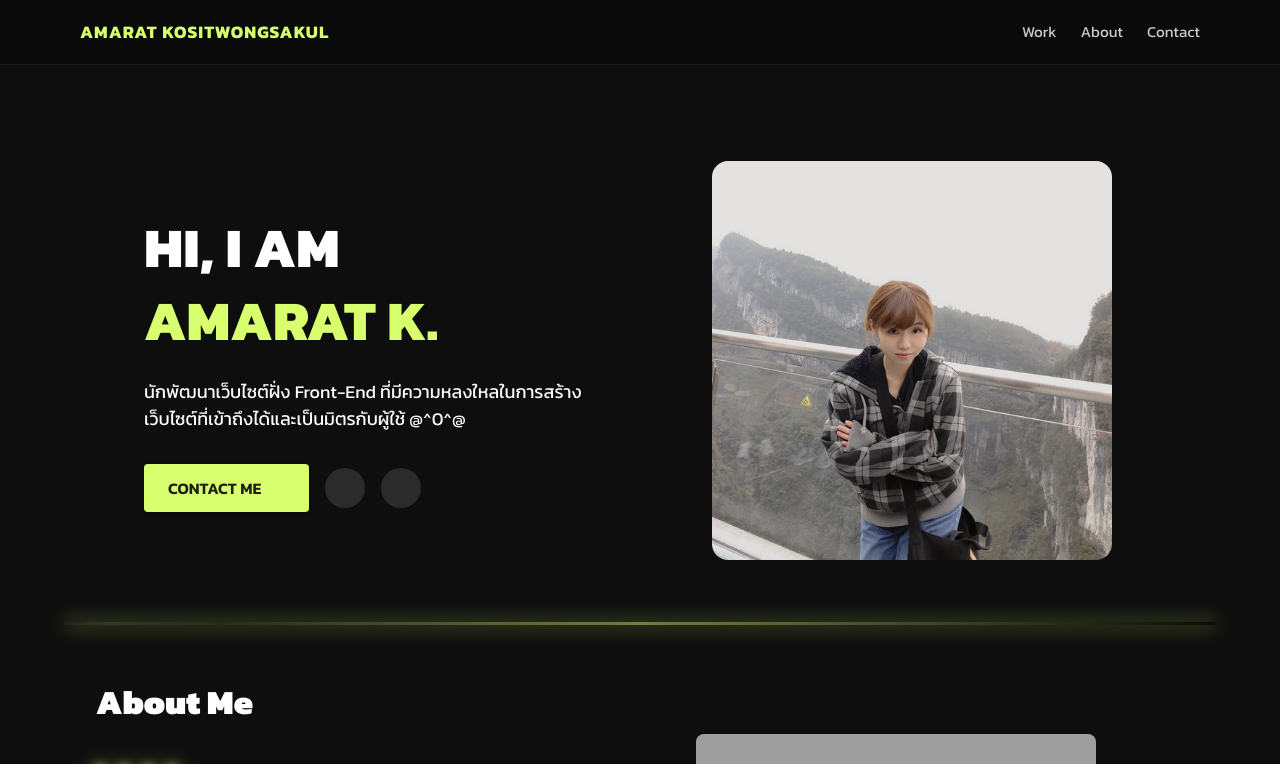
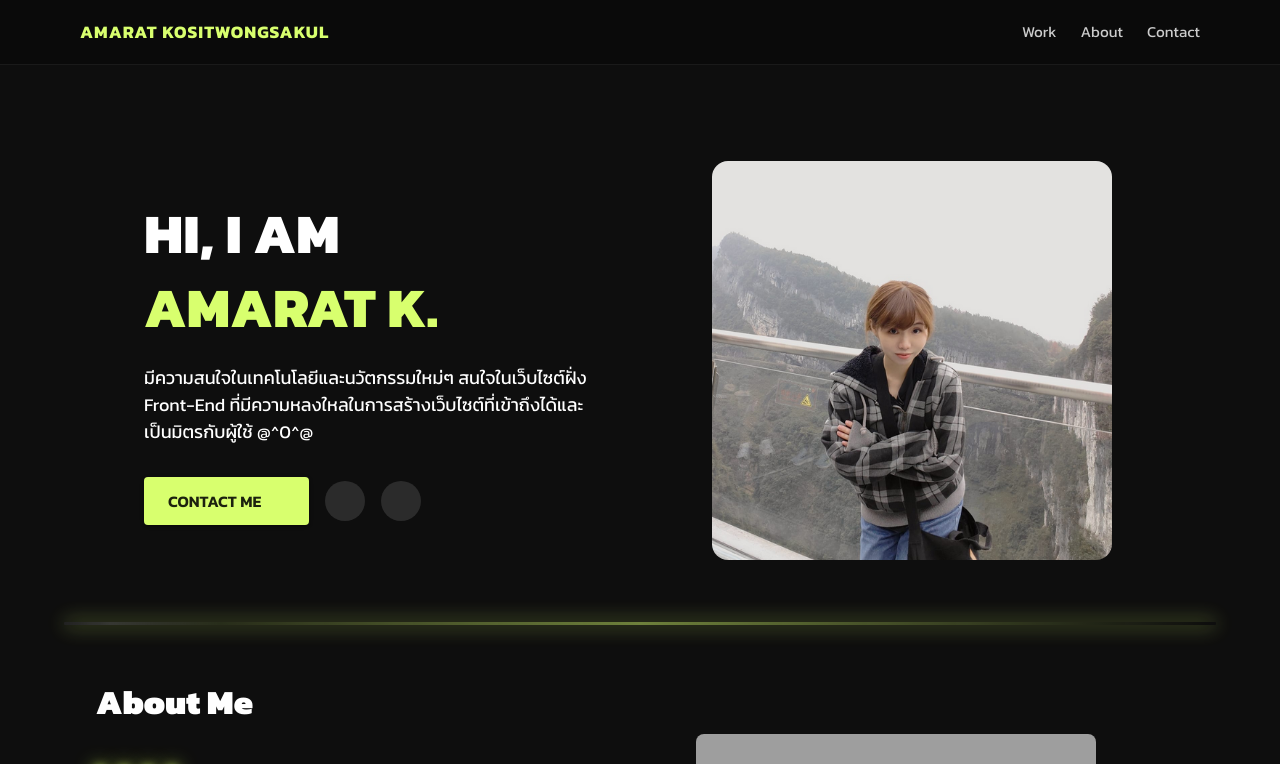
Before and after one commit to limouzeen/amarat-profile-cv-app, a React (Vite) app: page / in a window 1280 px wide. Shown: the top 764 px of the page. Built offline with nearby package versions, Linux system fonts and the light colour scheme; grey boxes are pictures that could not be loaded; some icons are missing; a web font is replaced by a local one.

Commit message:
edit text profile

```diff
--- a/src/components/Hero.jsx
+++ b/src/components/Hero.jsx
@@ -64,7 +64,7 @@ export default function Hero() {
             variant="body1"
             sx={{ mb: 4, fontSize: { xs: '1rem', md: '1.125rem' } }}
           >
-            นักพัฒนาเว็บไซต์ฝั่ง Front-End ที่มีความหลงใหลในการสร้างเว็บไซต์ที่เข้าถึงได้และเป็นมิตรกับผู้ใช้ @^0^@
+            มีความสนใจในเทคโนโลยีและนวัตกรรมใหม่ๆ สนใจในเว็บไซต์ฝั่ง Front-End ที่มีความหลงใหลในการสร้างเว็บไซต์ที่เข้าถึงได้และเป็นมิตรกับผู้ใช้ @^0^@
           </Typography>
 
           <Stack direction="row" spacing={2} alignItems="center">
```
